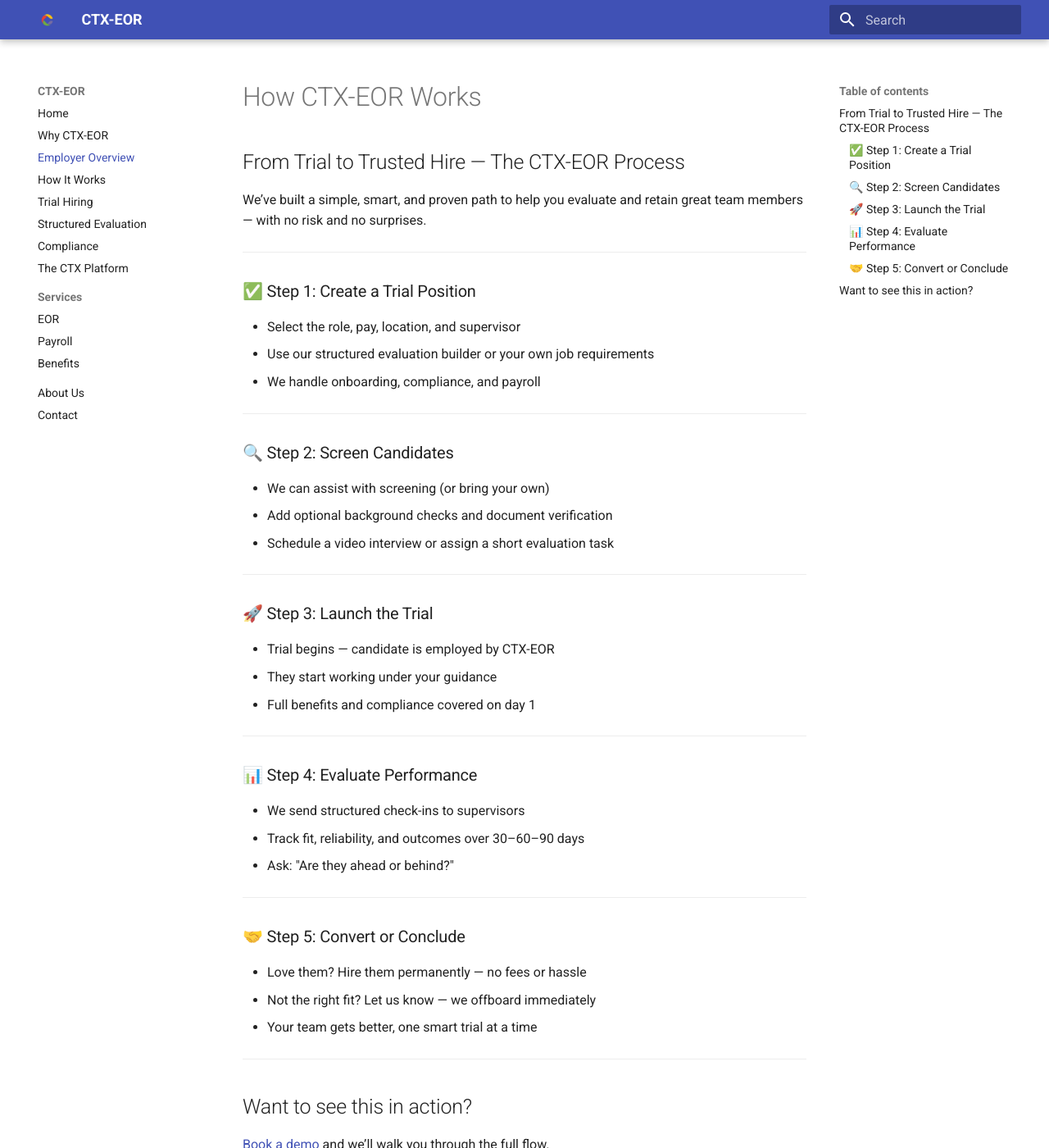
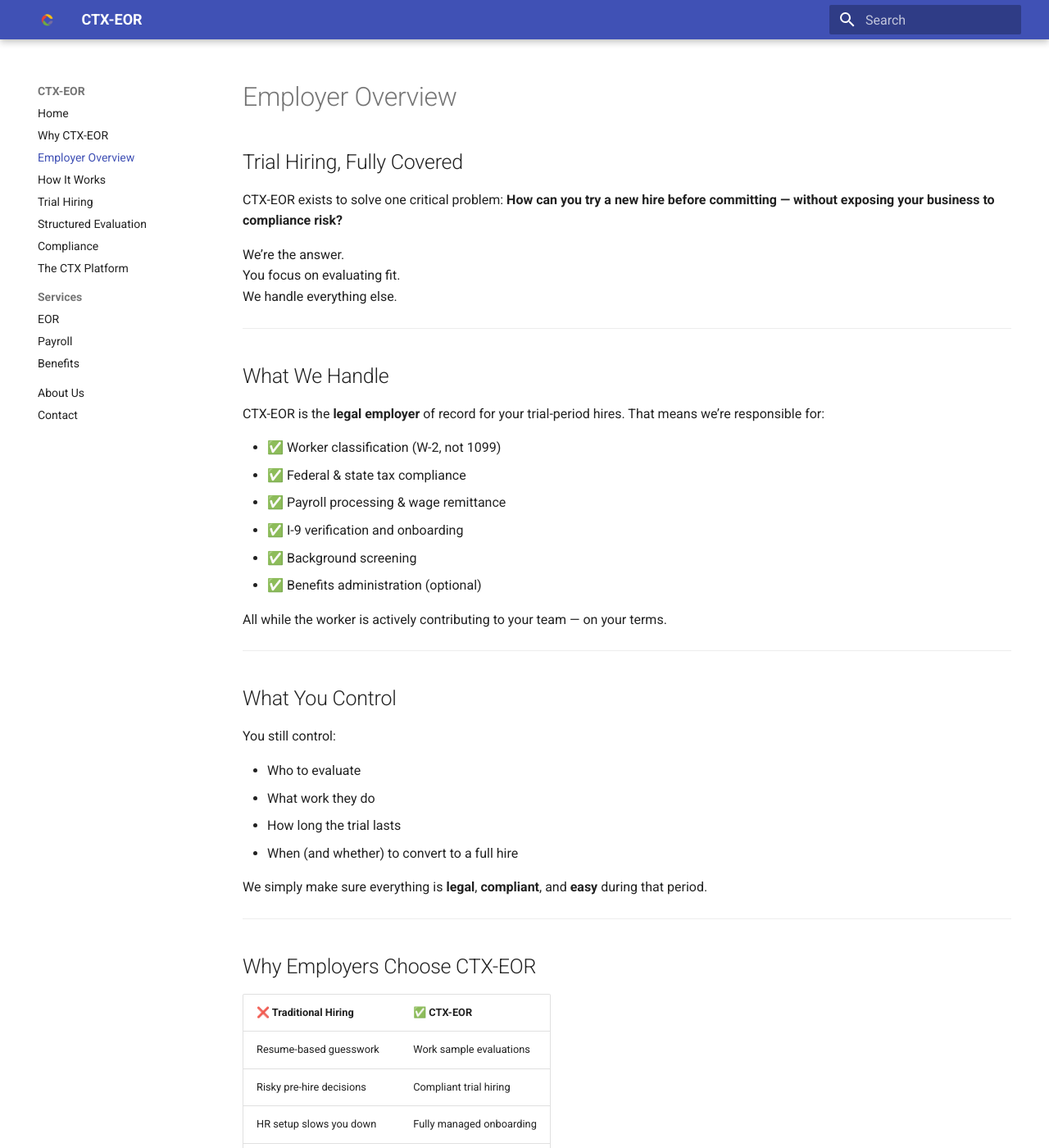
Before and after one commit to cirrusflyer275ds/ctx-eor-site, an MkDocs documentation site: the page built from docs/employer-overview.md, in a window 1280 px wide and 1400 px high. Shown: the whole window at 82% size. Built offline with MkDocs 1.6.1 and Material for MkDocs 9.7.7, drawn with Linux system fonts in a browser that asks for light colours; some of the changed text lies outside the part shown.

Commit message:
Update employer-overview.md

```diff
--- a/docs/employer-overview.md
+++ b/docs/employer-overview.md
@@ -1,51 +1,85 @@
-# How CTX-EOR Works
+---
+title: Employer Overview
+hide:
+  - toc
+---
 
-## From Trial to Trusted Hire — The CTX-EOR Process
+# Employer Overview
 
-We’ve built a simple, smart, and proven path to help you evaluate and retain great team members — with no risk and no surprises.
+## Trial Hiring, Fully Covered
+
+CTX-EOR exists to solve one critical problem: **How can you try a new hire before committing — without exposing your business to compliance risk?**
+
+We’re the answer.
+You focus on evaluating fit.
+We handle everything else.
 
 ---
 
-### ✅ Step 1: Create a Trial Position
+## What We Handle
 
-- Select the role, pay, location, and supervisor
-- Use our structured evaluation builder or your own job requirements
-- We handle onboarding, compliance, and payroll
+CTX-EOR is the **legal employer** of record for your trial-period hires. That means we’re responsible for:
+
+- ✅ Worker classification (W-2, not 1099)
+- ✅ Federal & state tax compliance
+- ✅ Payroll processing & wage remittance
+- ✅ I-9 verification and onboarding
+- ✅ Background screening
+- ✅ Benefits administration (optional)
+
+All while the worker is actively contributing to your team — on your terms.
 
 ---
 
-### 🔍 Step 2: Screen Candidates
+## What You Control
 
-- We can assist with screening (or bring your own)
-- Add optional background checks and document verification
-- Schedule a video interview or assign a short evaluation task
+You still control:
+
+- Who to evaluate
+- What work they do
+- How long the trial lasts
+- When (and whether) to convert to a full hire
+
+We simply make sure everything is **legal**, **compliant**, and **easy** during that period.
 
 ---
 
-### 🚀 Step 3: Launch the Trial
+## Why Employers Choose CTX-EOR
 
-- Trial begins — candidate is employed by CTX-EOR
-- They start working under your guidance
-- Full benefits and compliance covered on day 1
+| ❌ Traditional Hiring | ✅ CTX-EOR |
+|----------------------|-----------|
+| Resume-based guesswork | Work sample evaluations |
+| Risky pre-hire decisions | Compliant trial hiring |
+| HR setup slows you down | Fully managed onboarding |
+| Can’t legally “try before hire” | Now you can — safely |
 
 ---
 
-### 📊 Step 4: Evaluate Performance
+## Trusted Infrastructure, Built for Speed
 
-- We send structured check-ins to supervisors
-- Track fit, reliability, and outcomes over 30–60–90 days
-- Ask: "Are they ahead or behind?"
+Our onboarding process is fast, digital, and built for compliance:
+
+- Identity checks (Veriff)
+- Background screening (Checkr)
+- IRS & DHS compliance
+- Fully remote, mobile-friendly flow
+- Audit trails and digital records
+
+Workers can start in as little as 24 hours.
+No waiting. No legal gray areas.
 
 ---
 
-### 🤝 Step 5: Convert or Conclude
+## At the End of the Trial?
 
-- Love them? Hire them permanently — no fees or hassle
-- Not the right fit? Let us know — we offboard immediately
-- Your team gets better, one smart trial at a time
+You decide.
+
+- ✅ Hire them — we hand off smoothly.
+- ❌ Not a fit? We manage the exit, no headaches.
+
+It’s the safest way to hire smart — and it’s built for your reality.
 
 ---
 
-## Want to see this in action?
-
-[Book a demo](contact.md) and we’ll walk you through the full flow.
+[📅 Book a Free Consultation](#)
+[See How It Works →](how-it-works.md)
```
